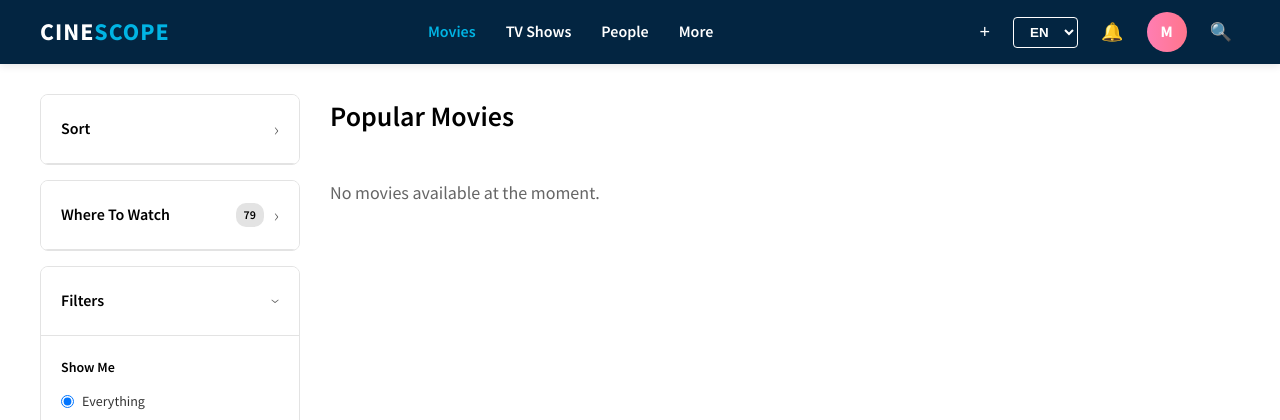
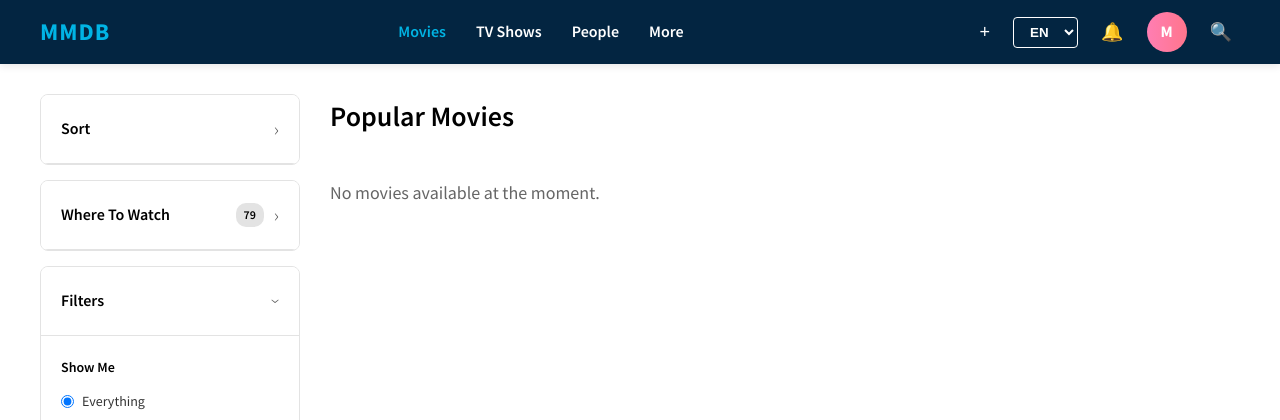
Before and after one commit to suhail100506/Movie_Bot_Aiml, a Flask app: page / in a window 1280 px wide. Shown: the top 420 px of the page. Run offline with Flask 3, Linux system fonts and the light colour scheme; data that the repository does not hold is empty.

Commit message:
dataset is loaded and add the frontend and add more features

```diff
--- a/templates/home.html
+++ b/templates/home.html
@@ -12,7 +12,7 @@
     <nav class="navbar">
         <div class="nav-container">
             <div class="nav-brand">
-                <h1>CINE<span class="brand-highlight">SCOPE</span></h1>
+                <h1><span class="brand-highlight">MMDB</span></h1>
             </div>
             <div class="nav-links">
                 <a href="/" class="nav-link active">Movies</a>
```
